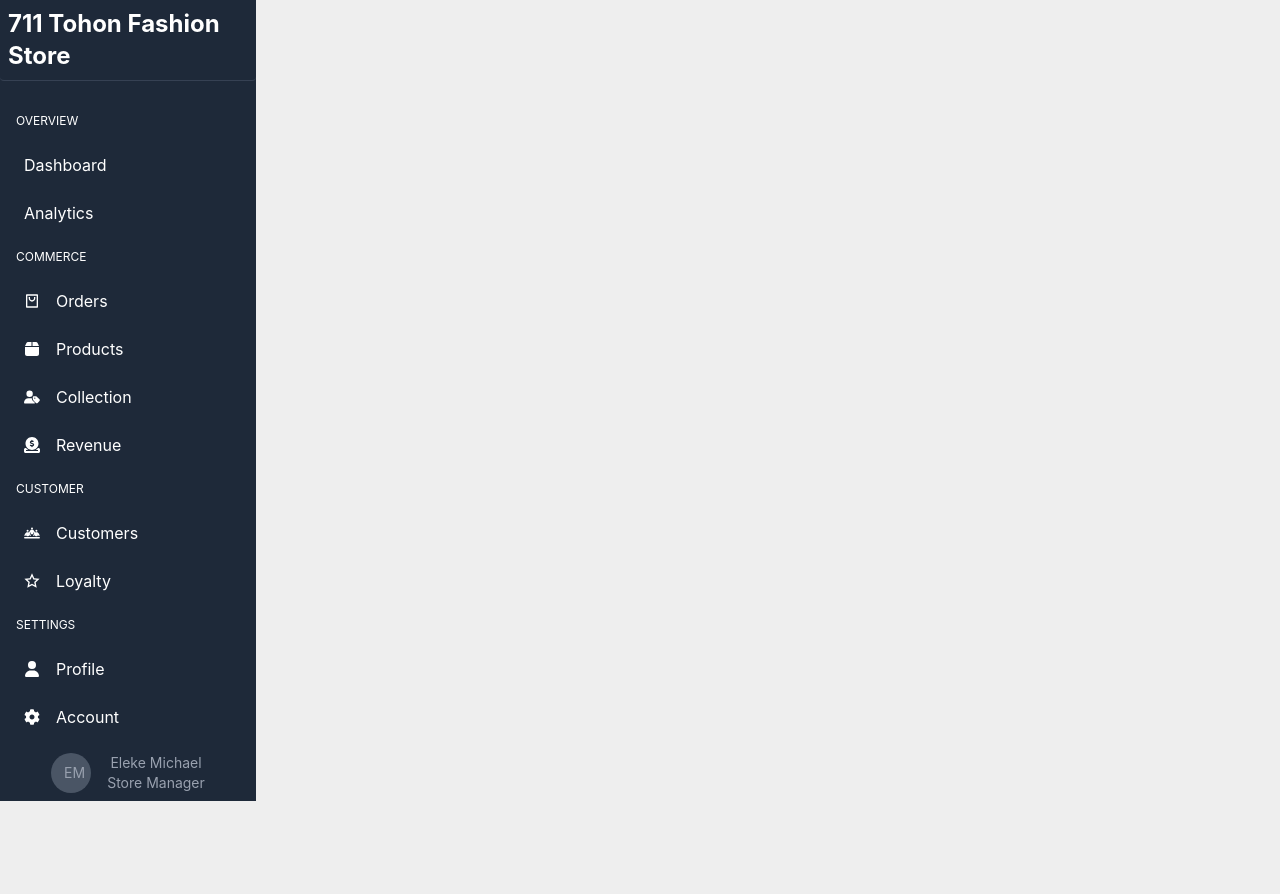
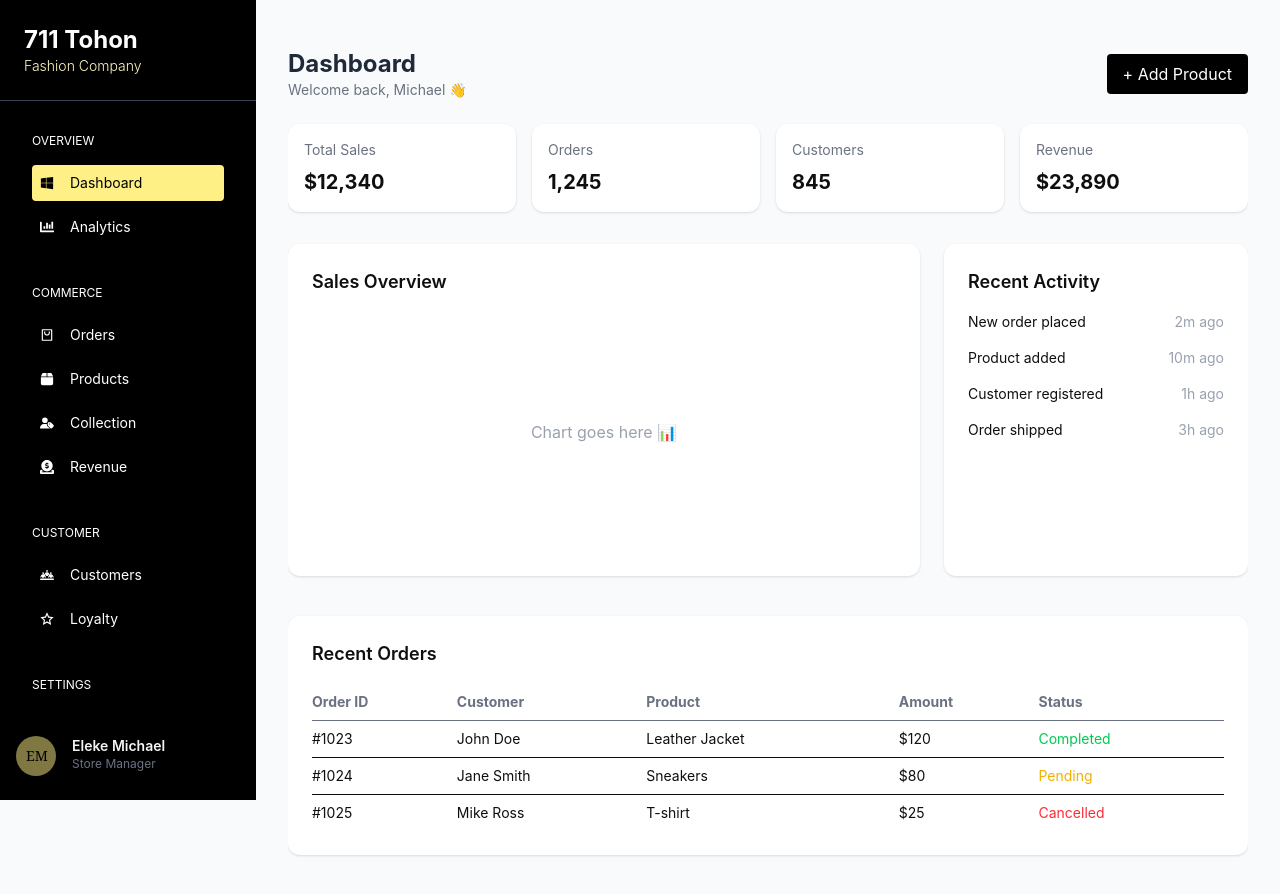
Before and after one commit to Micheal-18/Tohon, a React (Vite) app: page /dashboard in a window 1280 px wide. Shown: the top 894 px of the page. Before the commit the page ends 801 px from the top, so only its background shows below. Built offline with nearby package versions, Linux system fonts and the light colour scheme.

Commit message:
Add MainDashboard component and update Dashboard layout with navigation links

```diff
--- a/src/App.jsx
+++ b/src/App.jsx
@@ -5,6 +5,7 @@ import Layout from './layout/Layout.jsx';
 import Register from './page/Register.jsx';
 import Login from './page/Login.jsx';
 import Dashboard from './dashboard/dashboard.jsx';
+import MainDashboard from './dashboard/MainDashboard.jsx';
 
 const App = () => {
   const location = useLocation();
@@ -34,8 +35,8 @@ const App = () => {
       <Route path="/register" element={<Register />}   />
       <Route path="/login" element={<Login />}   />
 
-      <Route path='dashboard' element={<Dashboard />}>
-
+      <Route path='/dashboard' element={<Dashboard />}>
+      <Route index element={<MainDashboard />} />
       </Route>
 
     </Routes>
--- a/src/dashboard/Dashboard.jsx
+++ b/src/dashboard/Dashboard.jsx
@@ -1,65 +1,130 @@
 import React from 'react'
-import { FaCog } from 'react-icons/fa'
+import { Outlet, NavLink } from 'react-router-dom'
+import { FaChartBar, FaCog, FaWindows } from 'react-icons/fa'
 import { FaBox, FaCircleDollarToSlot, FaPeopleLine, FaUser, FaUserTag } from 'react-icons/fa6'
 import { RiShoppingBag2Line, RiStarLine } from 'react-icons/ri'
 
 const Dashboard = () => {
+  const linkClass = ({ isActive }) =>
+    `flex items-center gap-4 p-2 rounded transition ${
+      isActive
+        ? 'bg-yellow-200 text-black'
+        : 'hover:bg-yellow-200 hover:text-black'
+    }`
+
   return (
-    <section className='relative min-h-screen flex'>
-        <aside className='absolute left-0 top-0 space-y-10 w-64 bg-gray-800 text-white'>
-            <header className='text-2xl font-bold mb-4 block p-2 rounded hover:bg-gray-700 border-b border-gray-700'>
-              711 Tohon Fashion Store
+    <section className='min-h-screen flex bg-gray-50'>
+
+      {/* SIDEBAR */}
+      <aside className='fixed left-0 top-0 h-full w-64 bg-black text-white'>
+        <header className='p-6 border-b border-gray-700'>
+          <h1 className='text-2xl font-bold'>
+            711 Tohon
+            <span className='block text-sm font-light text-yellow-100'>
+              Fashion Company
+            </span>
+          </h1>
         </header>
-            <main className='p-4 space-y-4'>
+
+        <div className='p-8 space-y-10 custom-scrollbar overflow-y-auto h-[calc(100vh-8rem)]'>
+
+          {/* Overview */}
           <nav>
-                <h1 className='text-xs uppercase font-regular mb-4'>Overview</h1>
-                <ul>
-                  <li className='mb-2'><a href="#" className='block p-2 rounded hover:bg-gray-700'>Dashboard</a></li>
-                  <li className='mb-2'><a href="#" className='block p-2 rounded hover:bg-gray-700'>Analytics</a></li>
+            <h1 className='text-xs uppercase mb-4'>Overview</h1>
+            <ul className='space-y-2 text-sm'>
+              <li>
+                <NavLink to="/dashboard" end className={linkClass}>
+                  <FaWindows /> Dashboard
+                </NavLink>
+              </li>
+              <li>
+                <NavLink to="/dashboard/analytics" className={linkClass}>
+                  <FaChartBar /> Analytics
+                </NavLink>
+              </li>
             </ul>
           </nav>
 
+          {/* Commerce */}
           <nav>
-                <h1 className='text-xs uppercase font-regular mb-4'>Commerce</h1>
-                <ul>
-                  <li className='mb-2'><a href="#" className='flex items-center gap-4 p-2 rounded hover:bg-gray-700'><RiShoppingBag2Line/> Orders</a></li>
-                  <li className='mb-2'><a href="#" className='flex items-center gap-4 p-2 rounded hover:bg-gray-700'><FaBox/> Products</a></li>
-                  <li className='mb-2'><a href="#" className='flex items-center gap-4 p-2 rounded hover:bg-gray-700'><FaUserTag/> Collection</a></li>
-                  <li className='mb-2'><a href="#" className='flex items-center gap-4 p-2 rounded hover:bg-gray-700'><FaCircleDollarToSlot/> Revenue</a></li>
+            <h1 className='text-xs uppercase mb-4'>Commerce</h1>
+            <ul className='space-y-2 text-sm'>
+              <li>
+                <NavLink to="/dashboard/orders" className={linkClass}>
+                  <RiShoppingBag2Line /> Orders
+                </NavLink>
+              </li>
+              <li>
+                <NavLink to="/dashboard/products" className={linkClass}>
+                  <FaBox /> Products
+                </NavLink>
+              </li>
+              <li>
+                <NavLink to="/dashboard/collections" className={linkClass}>
+                  <FaUserTag /> Collection
+                </NavLink>
+              </li>
+              <li>
+                <NavLink to="/dashboard/revenue" className={linkClass}>
+                  <FaCircleDollarToSlot /> Revenue
+                </NavLink>
+              </li>
             </ul>
           </nav>
 
+          {/* Customer */}
           <nav>
-                <h1 className='text-xs uppercase font-regular mb-4'>Customer</h1>
-                <ul>
-                  <li className='mb-2'><a href="#" className='flex items-center gap-4 p-2 rounded hover:bg-gray-700'><FaPeopleLine/> Customers</a></li>
-                  <li className='mb-2'><a href="#" className='flex items-center gap-4 p-2 rounded hover:bg-gray-700'><RiStarLine /> Loyalty</a></li>
+            <h1 className='text-xs uppercase mb-4'>Customer</h1>
+            <ul className='space-y-2 text-sm'>
+              <li>
+                <NavLink to="/dashboard/customers" className={linkClass}>
+                  <FaPeopleLine /> Customers
+                </NavLink>
+              </li>
+              <li>
+                <NavLink to="/dashboard/loyalty" className={linkClass}>
+                  <RiStarLine /> Loyalty
+                </NavLink>
+              </li>
             </ul>
           </nav>
 
+          {/* Settings */}
           <nav>
-                <h1 className='text-xs uppercase font-regular mb-4'>Settings</h1>
-                <ul>
-                  <li className='mb-2'><a href="#" className='flex items-center gap-4 p-2 rounded hover:bg-gray-700'><FaUser/> Profile</a></li>
-                  <li className='mb-2'><a href="#" className='flex items-center gap-4 p-2 rounded hover:bg-gray-700'><FaCog/> Account</a></li>
+            <h1 className='text-xs uppercase mb-4'>Settings</h1>
+            <ul className='space-y-2 text-sm'>
+              <li>
+                <NavLink to="/dashboard/profile" className={linkClass}>
+                  <FaUser /> Profile
+                </NavLink>
+              </li>
+              <li>
+                <NavLink to="/dashboard/account" className={linkClass}>
+                  <FaCog /> Account
+                </NavLink>
+              </li>
             </ul>
           </nav>
-            </main>
-            <footer className='absolute bottom-0 w-full  text-center text-sm text-gray-400'>
-              <div className='relative flex gap-4 justify-center mb-2'>
-                <h1 className='absolute top-2.5 left-16'>EM</h1>
-                <div className='w-10 h-10 rounded-full bg-gray-600'></div>
-                <div className=''>
-                  <h1>Eleke Michael</h1>
-                  <p>Store Manager</p>
+
+        </div>
+
+        <div className='absolute bottom-0 left-0 border-t bg-black p-4 w-full text-center text-sm text-black'>
+          <div className='relative flex gap-4  mb-2'>
+            <h1 className='absolute top-2.5 left-2.5 font-serif'>EM</h1>
+            <div className='w-10 h-10 rounded-full bg-yellow-200/50'></div>
+            <div className='text-left'>
+              <h1 className='text-gray-100 font-semibold'>Eleke Michael</h1>
+              <p className='text-gray-500 text-xs'>Store Manager</p>
             </div>
           </div>
-            </footer>
+        </div>
       </aside>
-        <main className='flex-1 p-4'>
-            <h1>Welcome to the Dashboard</h1>
-            <p>This is the main content area.</p>
+
+      {/* MAIN CONTENT */}
+      <main className='flex-1 ml-64 p-4 lg:p-8'>
+        <Outlet />
       </main>
+
     </section>
   )
 }
--- /dev/null
+++ b/src/dashboard/MainDashboard.jsx
@@ -0,0 +1,133 @@
+import React from 'react'
+
+const MainDashboard = () => {
+  return (
+    <main className="flex-1 py-4 overflow-y-auto space-y-10">
+
+  {/* Header */}
+  <div className='flex flex-col md:flex-row md:items-center md:justify-between mb-6'>
+    <div>
+      <h1 className='text-2xl font-bold text-gray-800'>Dashboard</h1>
+      <p className='text-sm text-gray-500'>Welcome back, Michael 👋</p>
+    </div>
+
+    <button className='mt-4 md:mt-0 bg-black text-white px-4 py-2 rounded hover:bg-gray-800'>
+      + Add Product
+    </button>
+  </div>
+
+  {/* Stats Cards */}
+  <div className='grid grid-cols-1 sm:grid-cols-2 lg:grid-cols-4 gap-4 mb-8'>
+
+    <div className='bg-white p-4 rounded-xl shadow'>
+      <p className='text-sm text-gray-500'>Total Sales</p>
+      <h2 className='text-xl font-bold mt-2'>$12,340</h2>
+    </div>
+
+    <div className='bg-white p-4 rounded-xl shadow'>
+      <p className='text-sm text-gray-500'>Orders</p>
+      <h2 className='text-xl font-bold mt-2'>1,245</h2>
+    </div>
+
+    <div className='bg-white p-4 rounded-xl shadow'>
+      <p className='text-sm text-gray-500'>Customers</p>
+      <h2 className='text-xl font-bold mt-2'>845</h2>
+    </div>
+
+    <div className='bg-white p-4 rounded-xl shadow'>
+      <p className='text-sm text-gray-500'>Revenue</p>
+      <h2 className='text-xl font-bold mt-2'>$23,890</h2>
+    </div>
+
+  </div>
+
+  {/* Charts + Activity */}
+  <div className='grid grid-cols-1 lg:grid-cols-3 gap-6'>
+
+    {/* Sales Chart */}
+    <div className='lg:col-span-2 bg-white p-6 rounded-xl shadow'>
+      <h2 className='text-lg font-semibold mb-4'>Sales Overview</h2>
+
+      <div className='h-60 flex items-center justify-center text-gray-400'>
+        {/* Replace with Recharts later */}
+        Chart goes here 📊
+      </div>
+    </div>
+
+    {/* Recent Activity */}
+    <div className='bg-white p-6 rounded-xl shadow'>
+      <h2 className='text-lg font-semibold mb-4'>Recent Activity</h2>
+
+      <ul className='space-y-4 text-sm'>
+        <li className='flex justify-between'>
+          <span>New order placed</span>
+          <span className='text-gray-400'>2m ago</span>
+        </li>
+
+        <li className='flex justify-between'>
+          <span>Product added</span>
+          <span className='text-gray-400'>10m ago</span>
+        </li>
+
+        <li className='flex justify-between'>
+          <span>Customer registered</span>
+          <span className='text-gray-400'>1h ago</span>
+        </li>
+
+        <li className='flex justify-between'>
+          <span>Order shipped</span>
+          <span className='text-gray-400'>3h ago</span>
+        </li>
+      </ul>
+    </div>
+
+  </div>
+
+  {/* Recent Orders Table */}
+  <div className='mt-8 bg-white p-6 rounded-xl shadow overflow-x-auto'>
+    <h2 className='text-lg font-semibold mb-4'>Recent Orders</h2>
+
+    <table className='w-full text-sm text-left'>
+      <thead>
+        <tr className='text-gray-500 border-b'>
+          <th className='py-2'>Order ID</th>
+          <th className='py-2'>Customer</th>
+          <th className='py-2'>Product</th>
+          <th className='py-2'>Amount</th>
+          <th className='py-2'>Status</th>
+        </tr>
+      </thead>
+
+      <tbody>
+        <tr className='border-b'>
+          <td className='py-2'>#1023</td>
+          <td>John Doe</td>
+          <td>Leather Jacket</td>
+          <td>$120</td>
+          <td className='text-green-500'>Completed</td>
+        </tr>
+
+        <tr className='border-b'>
+          <td className='py-2'>#1024</td>
+          <td>Jane Smith</td>
+          <td>Sneakers</td>
+          <td>$80</td>
+          <td className='text-yellow-500'>Pending</td>
+        </tr>
+
+        <tr>
+          <td className='py-2'>#1025</td>
+          <td>Mike Ross</td>
+          <td>T-shirt</td>
+          <td>$25</td>
+          <td className='text-red-500'>Cancelled</td>
+        </tr>
+      </tbody>
+    </table>
+  </div>
+
+</main>
+  )
+}
+
+export default MainDashboard
```
Lines whose indentation alone changed are shown as unchanged.
